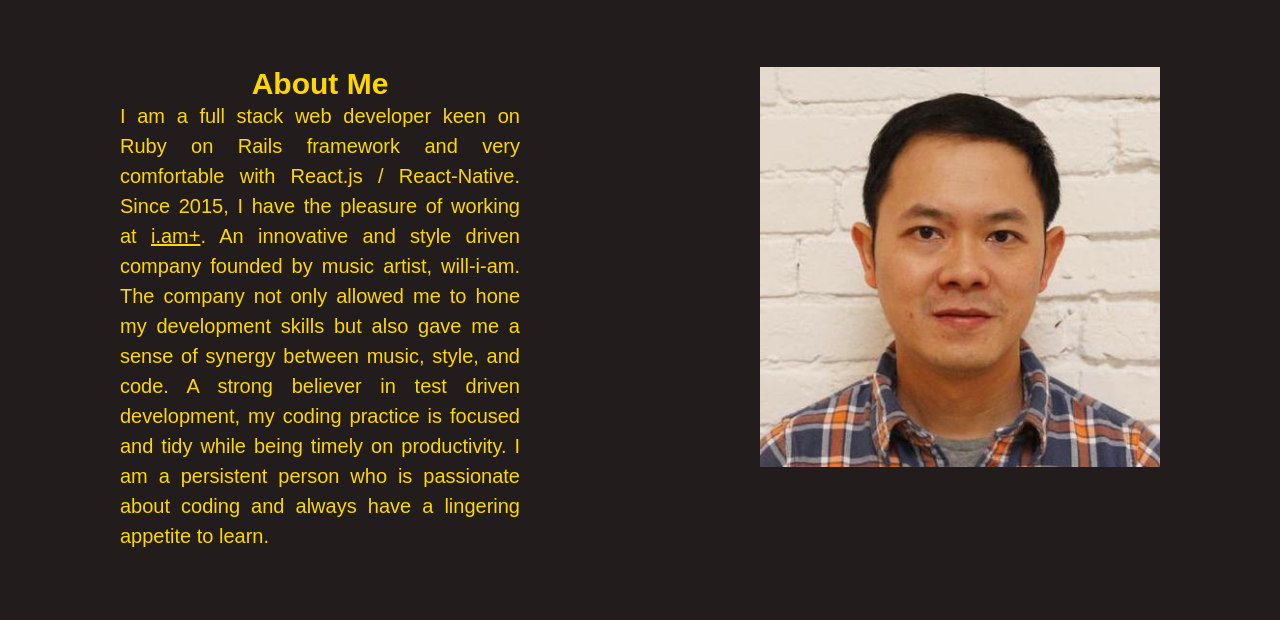
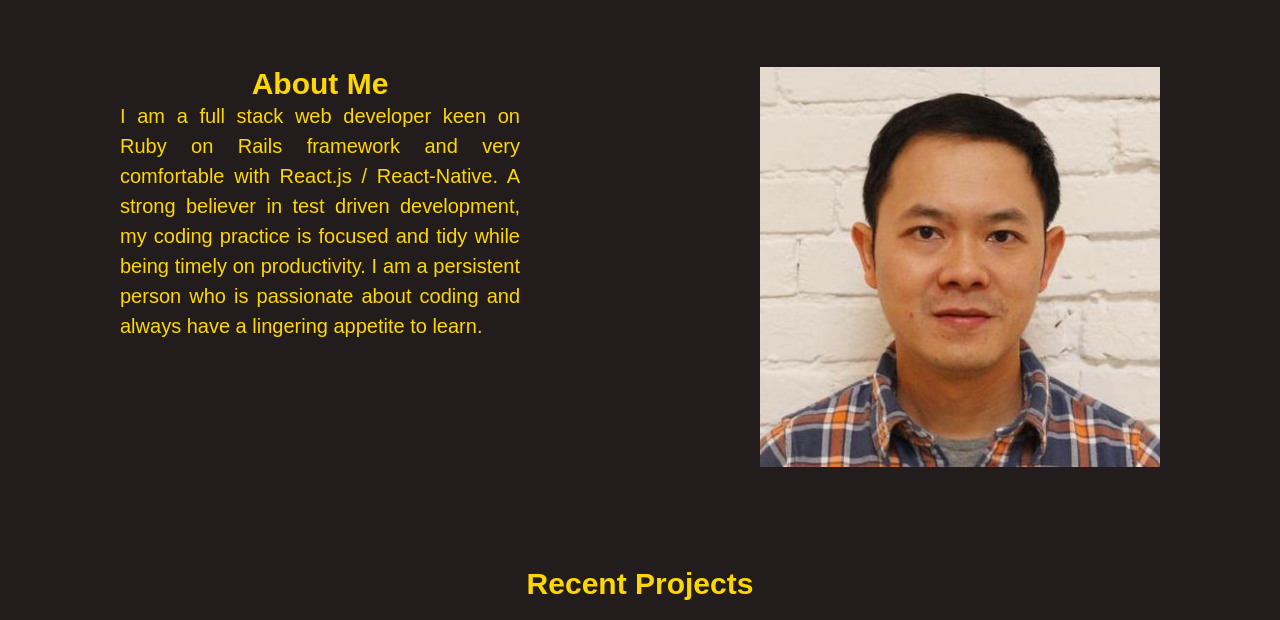
Before and after one commit to hszeto/henryszeto, a plain HTML site: page public/index.html in a window 1280 px wide. Shown: the part 851-1471 px from the top of the page. Drawn offline with nearby package versions, Linux system fonts and the light colour scheme; some packages are replaced by stand-ins of ours; a web font is replaced by a local one.

Commit message:
update intros

```diff
--- a/public/index.html
+++ b/public/index.html
@@ -44,7 +44,7 @@
             <div class="about-section">
               <h2 style="margin-top:0">About Me</h2>
               <div id="aboutDetails">
-                I am a full stack web developer keen on Ruby on Rails framework and very comfortable with React.js / React-Native. Since 2015, I have the pleasure of working at <a href="https://www.iamplus.com" target="_blank">i.am+</a>. An innovative and style driven company founded by music artist, will-i-am. The company not only allowed me to hone my development skills but also gave me a sense of synergy between music, style, and code. A strong believer in test driven development, my coding practice is focused and tidy while being timely on productivity. I am a persistent person who is passionate about coding and always have a lingering appetite to learn.
+                I am a full stack web developer keen on Ruby on Rails framework and very comfortable with React.js / React-Native. A strong believer in test driven development, my coding practice is focused and tidy while being timely on productivity. I am a persistent person who is passionate about coding and always have a lingering appetite to learn.
               </div>
             </div>
             <div class="about-section">
```
